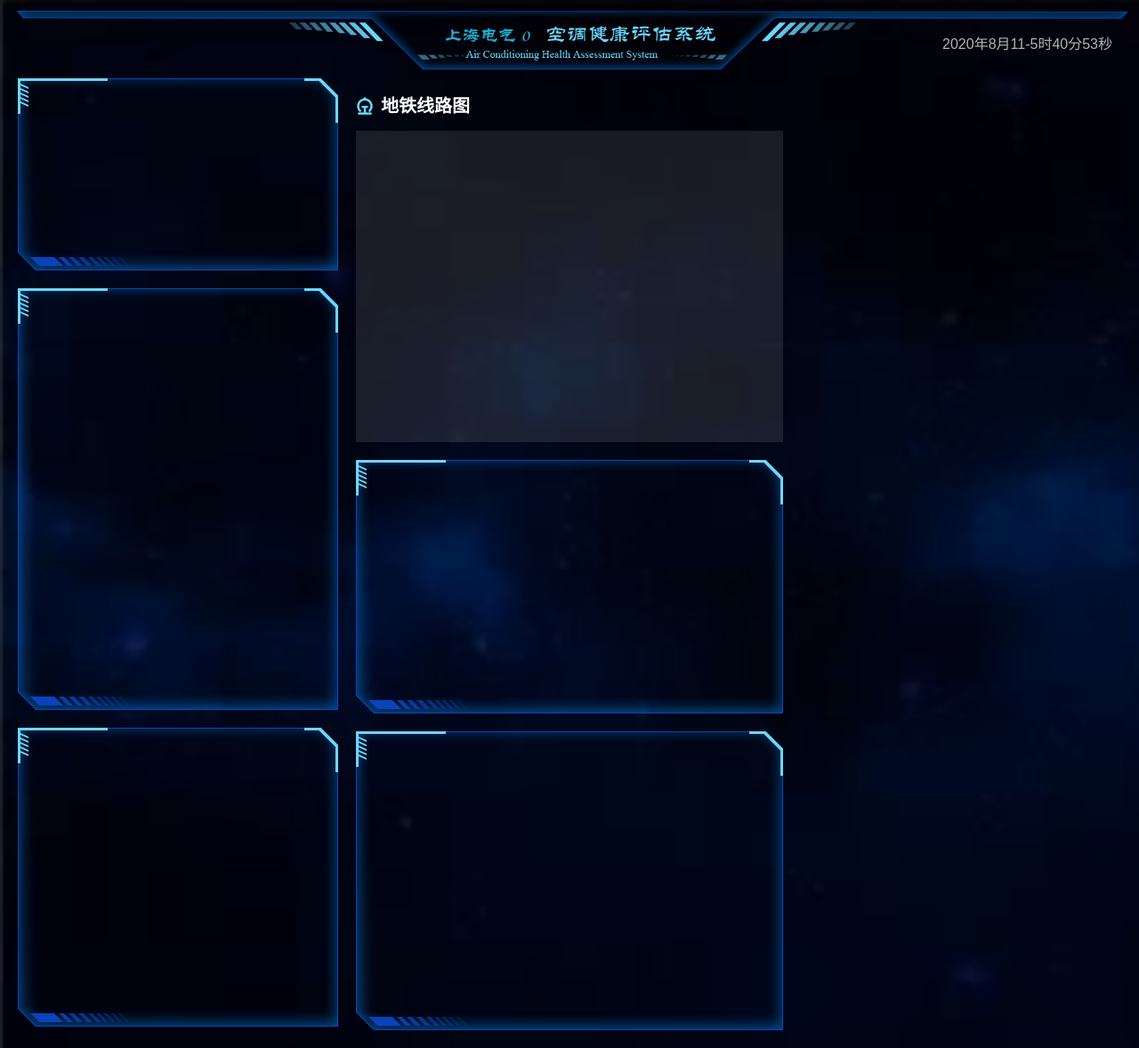
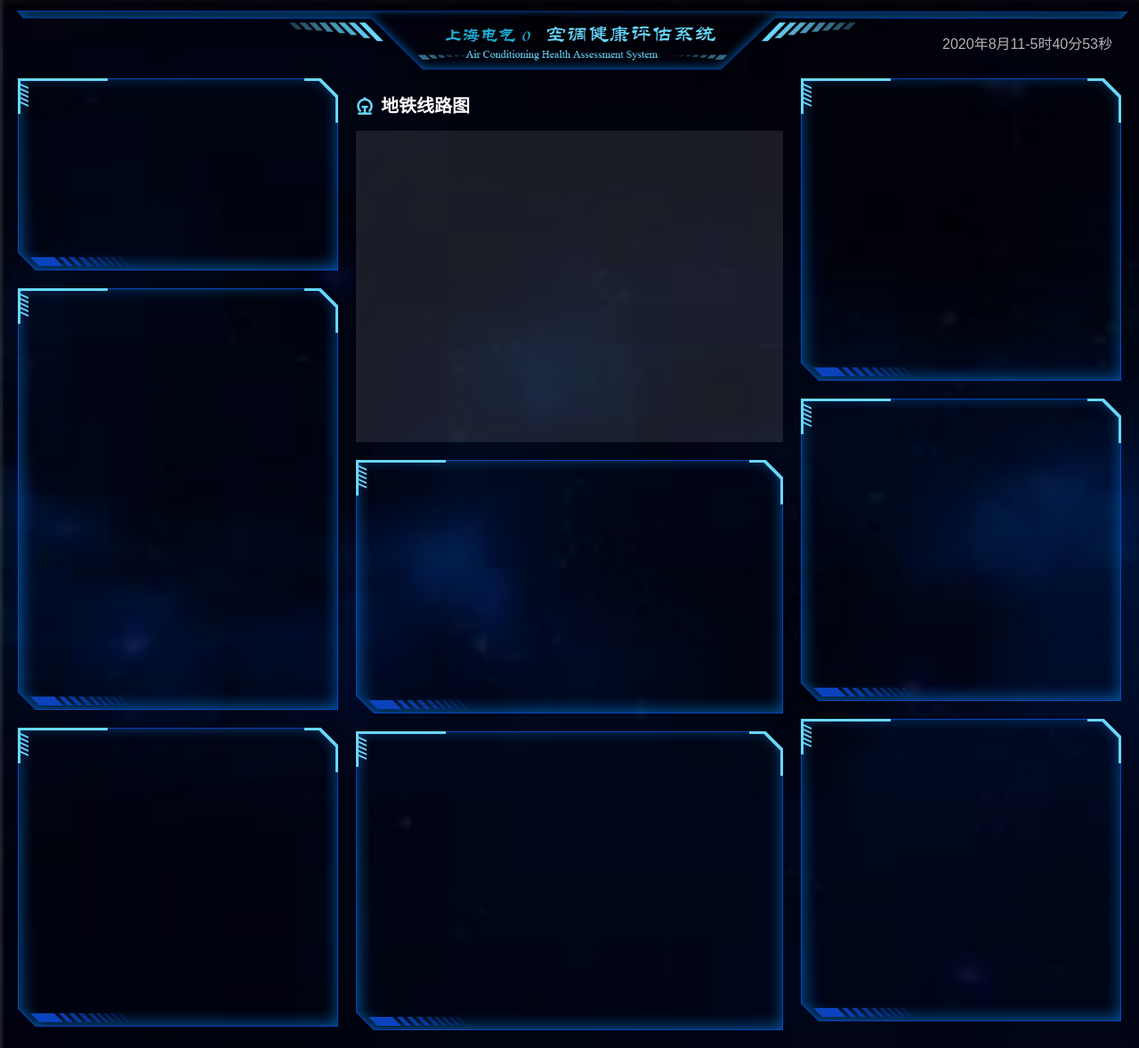
Before and after one commit to yuanxinshui/KT_AirCondtion, a Flask app: template templates/main.html in a window 1280 px wide. Shown: the whole page at 89% size. Run offline with Flask 2, Linux system fonts and the light colour scheme; the template is opened without the code that fills it, so the values that code supplies are empty; some web fonts are replaced.

Commit message:
second commit

```diff
--- a/static/css/index.css
+++ b/static/css/index.css
@@ -18,7 +18,7 @@ header .showTime {
 }
 
 .container {
-    min-height: 700px;
+    min-height: 800px;
     min-width: 1000px;
     /* 最大宽度，保证图片不失真笔记本1920,台式电脑*/
     max-width: 1920px;
@@ -129,3 +129,20 @@ header .showTime {
     padding-left: 20px;
     flex: 3;
 }
+
+/* 3.1实时数据监控/趋势  */
+.column:nth-child(3) .realtime {
+  height: 340px;
+}
+
+/* 3.2实时健康评估 */
+.column:nth-child(3) .health_assess {
+    height: 340px;
+    margin-top: 20px;
+  }
+
+/* 3.3 Z历史健康趋势*/
+.column:nth-child(3) .health_trend {
+    height: 340px;
+    margin-top: 20px;
+  }
--- a/templates/main.html
+++ b/templates/main.html
@@ -56,7 +56,9 @@
             </div>
             <!-- 1.2故障设备监测 -->
             <div class="monitor panel">
-                <div class="inner"></div>
+                <div class="inner">
+
+                </div>
             </div>
             <!-- 1.3故障统计 -->
             <div class="fault_stas panel">
@@ -85,7 +87,21 @@
 
         </div>
         <!-- 第三列 -->
-        <div class="column"></div>
+        <div class="column">
+            <!-- 实时数据监控/趋势 -->
+            <div class="realtime panel">
+                <div class="inner"></div>
+            </div>
+            <!-- 实时健康评估 -->
+            <div class="health_assess panel">
+                <div class="inner"></div>
+            </div>
+            <!-- 历史健康趋势/健康预测 -->
+            <div class="health_trend panel">
+                <div class="inner"></div>
+            </div>
+
+        </div>
     </div>
 </body>
 
```
Also changed, not shown: 2 other files.
